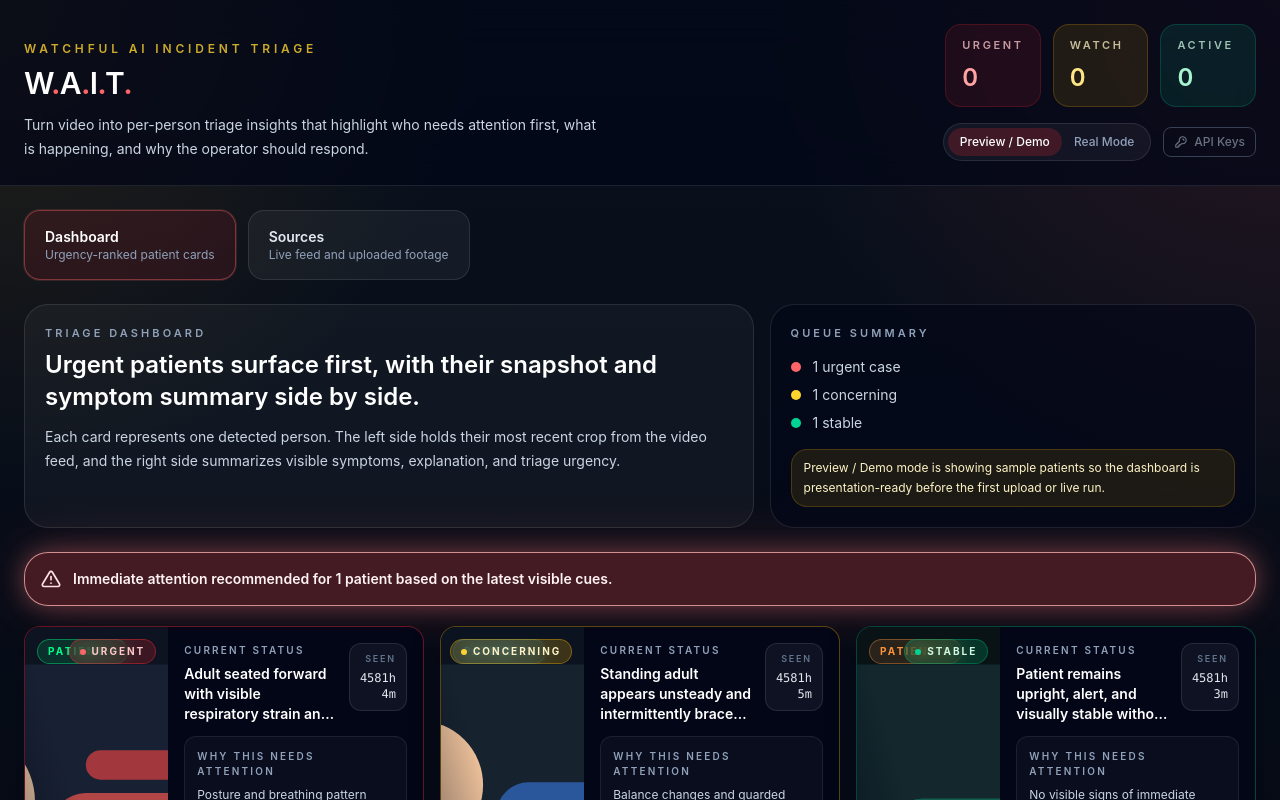
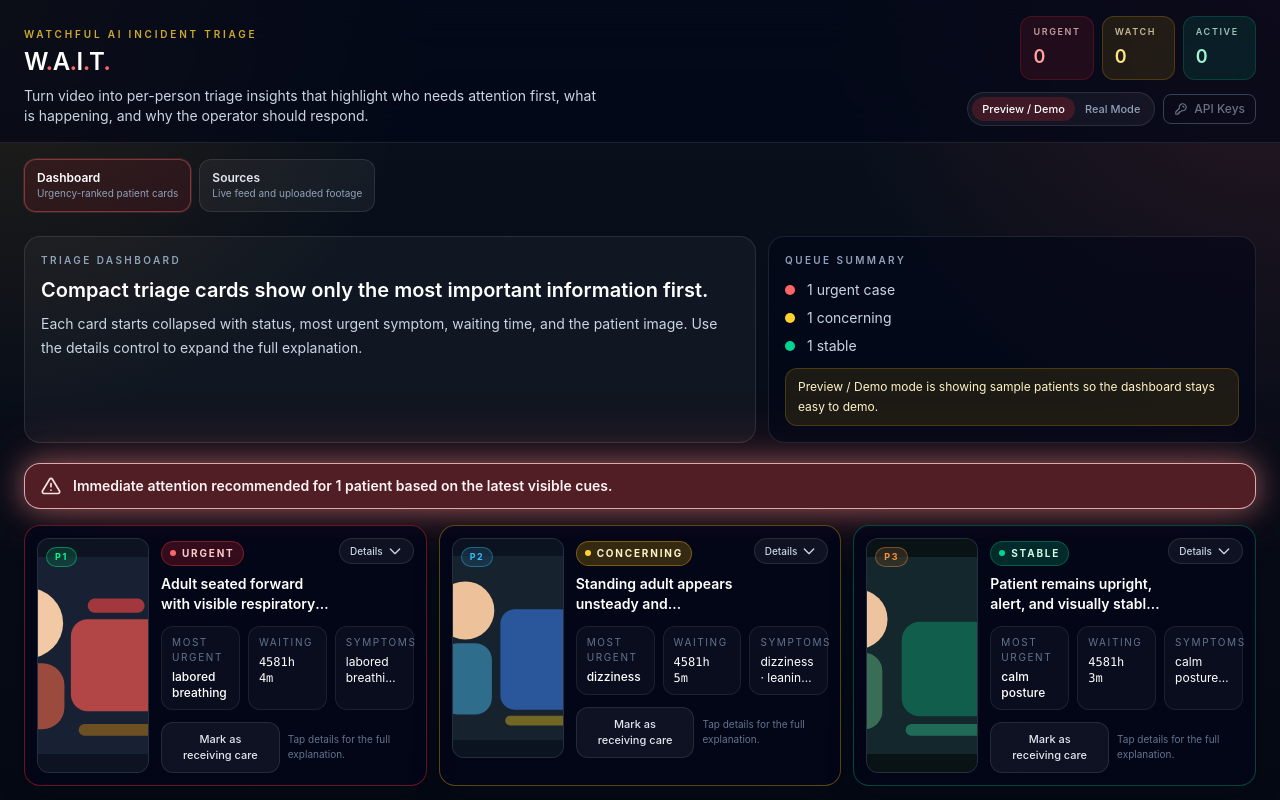
Before and after one commit to matnvd/HackPrincetonS26-VITAL, a Next.js app: page / in a window 1280 px wide. Shown: the top 800 px of the page. Built offline with nearby package versions, Linux system fonts and the light colour scheme.

Commit message:
Compact WAIT cards and header layout

```diff
--- a/app/page.tsx
+++ b/app/page.tsx
@@ -36,37 +36,38 @@ export default function App() {
   return (
     <div className="min-h-screen bg-[radial-gradient(circle_at_top_left,_rgba(245,158,11,0.12),_transparent_28%),radial-gradient(circle_at_top_right,_rgba(239,68,68,0.14),_transparent_30%),linear-gradient(180deg,_#09111d_0%,_#050913_100%)] text-white">
       <header className="border-b border-white/10 bg-slate-950/70 backdrop-blur-xl">
-        <div className="mx-auto flex w-full max-w-7xl flex-col gap-5 px-6 py-6 lg:flex-row lg:items-end lg:justify-between">
+        <div className="mx-auto flex w-full max-w-7xl flex-col gap-4 px-6 py-4">
+          <div className="flex flex-col gap-4 xl:flex-row xl:items-end xl:justify-between">
           <div className="max-w-2xl">
-            <p className="mb-2 text-xs font-semibold uppercase tracking-[0.32em] text-amber-300/80">
+            <p className="mb-1 text-[10px] font-semibold uppercase tracking-[0.28em] text-amber-300/80">
               Watchful AI Incident Triage
             </p>
-            <h1 className="text-3xl font-semibold tracking-tight text-white">
+            <h1 className="text-2xl font-semibold tracking-tight text-white">
               W<span className="text-red-400">.</span>A<span className="text-red-400">.</span>I<span className="text-red-400">.</span>T<span className="text-red-400">.</span>
             </h1>
-            <p className="mt-3 max-w-xl text-sm leading-6 text-slate-300">
+            <p className="mt-2 max-w-xl text-sm leading-5 text-slate-300">
               Turn video into per-person triage insights that highlight who needs attention first, what is happening,
               and why the operator should respond.
             </p>
           </div>
 
-          <div className="flex flex-col items-start gap-4 lg:items-end">
-            <div className="grid grid-cols-3 gap-3">
-              <div className="rounded-2xl border border-red-500/20 bg-red-500/10 px-4 py-3">
-                <p className="text-[11px] font-semibold uppercase tracking-[0.24em] text-red-200/75">Urgent</p>
-                <p className="mt-2 text-2xl font-semibold text-red-300">{urgentCount}</p>
+          <div className="flex flex-col gap-3 xl:items-end">
+            <div className="grid grid-cols-3 gap-2">
+              <div className="rounded-xl border border-red-500/20 bg-red-500/10 px-3 py-2">
+                <p className="text-[9px] font-semibold uppercase tracking-[0.18em] text-red-200/75">Urgent</p>
+                <p className="mt-1 text-lg font-semibold text-red-300">{urgentCount}</p>
               </div>
-              <div className="rounded-2xl border border-amber-400/20 bg-amber-400/10 px-4 py-3">
-                <p className="text-[11px] font-semibold uppercase tracking-[0.24em] text-amber-100/75">Watch</p>
-                <p className="mt-2 text-2xl font-semibold text-amber-200">{watchCount}</p>
+              <div className="rounded-xl border border-amber-400/20 bg-amber-400/10 px-3 py-2">
+                <p className="text-[9px] font-semibold uppercase tracking-[0.18em] text-amber-100/75">Watch</p>
+                <p className="mt-1 text-lg font-semibold text-amber-200">{watchCount}</p>
               </div>
-              <div className="rounded-2xl border border-emerald-400/20 bg-emerald-400/10 px-4 py-3">
-                <p className="text-[11px] font-semibold uppercase tracking-[0.24em] text-emerald-100/75">Active</p>
-                <p className="mt-2 text-2xl font-semibold text-emerald-200">{activeCount}</p>
+              <div className="rounded-xl border border-emerald-400/20 bg-emerald-400/10 px-3 py-2">
+                <p className="text-[9px] font-semibold uppercase tracking-[0.18em] text-emerald-100/75">Active</p>
+                <p className="mt-1 text-lg font-semibold text-emerald-200">{activeCount}</p>
               </div>
             </div>
 
-            <div className="flex items-center gap-3">
+            <div className="flex flex-wrap items-center gap-2">
               <div className="flex rounded-full border border-white/10 bg-white/5 p-1">
                 {([
                   { key: "demo", label: "Preview / Demo" },
@@ -75,7 +76,7 @@ export default function App() {
                   <button
                     key={key}
                     onClick={() => setDataMode(key)}
-                    className={`rounded-full px-3 py-1.5 text-xs font-medium transition-colors cursor-pointer ${
+                    className={`rounded-full px-2.5 py-1 text-[11px] font-medium transition-colors cursor-pointer ${
                       dataMode === key
                         ? "bg-red-500/20 text-white"
                         : "text-slate-400 hover:text-slate-200"
@@ -86,17 +87,18 @@ export default function App() {
                 ))}
               </div>
               {patients.length > 0 && (
-                <div className="rounded-full border border-white/10 bg-white/5 px-3 py-1.5 text-xs text-slate-300">
+                <div className="rounded-full border border-white/10 bg-white/5 px-2.5 py-1 text-[11px] text-slate-300">
                   {treatedCount} treated
                 </div>
               )}
               <ApiKeySettings />
             </div>
           </div>
+          </div>
         </div>
       </header>
 
-      <nav className="mx-auto flex w-full max-w-7xl gap-3 px-6 pt-6">
+      <nav className="mx-auto flex w-full max-w-7xl flex-wrap gap-2 px-6 pt-4">
         {([
           { key: "dashboard", label: "Dashboard", detail: "Urgency-ranked patient cards", badge: activeCount > 0 ? activeCount : null },
           { key: "video", label: "Sources", detail: "Live feed and uploaded footage", badge: null },
@@ -104,18 +106,18 @@ export default function App() {
           <button
             key={key}
             onClick={() => setTab(key)}
-            className={`flex items-center gap-4 rounded-2xl border px-5 py-4 text-left transition-all cursor-pointer ${
+            className={`flex items-center gap-3 rounded-xl border px-3 py-2.5 text-left transition-all cursor-pointer ${
               tab === key
                 ? "border-red-400/40 bg-red-500/10 shadow-[0_0_0_1px_rgba(248,113,113,0.15)]"
                 : "border-white/10 bg-white/5 hover:border-white/20 hover:bg-white/[0.07]"
             }`}
           >
             <div>
-              <p className={`text-sm font-semibold ${tab === key ? "text-white" : "text-slate-200"}`}>{label}</p>
-              <p className="text-xs text-slate-400">{detail}</p>
+              <p className={`text-xs font-semibold ${tab === key ? "text-white" : "text-slate-200"}`}>{label}</p>
+              <p className="text-[10px] text-slate-400">{detail}</p>
             </div>
             {badge !== null && (
-              <span className="flex h-7 min-w-7 items-center justify-center rounded-full bg-red-500 px-2 text-xs font-bold text-white">
+              <span className="flex h-5 min-w-5 items-center justify-center rounded-full bg-red-500 px-1.5 text-[10px] font-bold text-white">
                 {badge}
               </span>
             )}
--- a/components/Dashboard.tsx
+++ b/components/Dashboard.tsx
@@ -86,70 +86,103 @@ function ElapsedTimer({ since }: { since: number }) {
   return <span>{elapsed}</span>;
 }
 
+function Chevron({ open }: { open: boolean }) {
+  return (
+    <svg
+      className={`h-4 w-4 transition-transform ${open ? "rotate-180" : ""}`}
+      fill="none"
+      viewBox="0 0 24 24"
+      stroke="currentColor"
+      strokeWidth={2}
+    >
+      <path strokeLinecap="round" strokeLinejoin="round" d="m19 9-7 7-7-7" />
+    </svg>
+  );
+}
+
 function PatientCard({ patient, onConfirm }: { patient: Patient; onConfirm: (key: string) => void }) {
   const cfg = RISK_CONFIG[patient.risk];
   const accentColor = PERSON_COLORS[patient.id] ?? "#ffffff";
   const personNum = patient.id.replace("person_", "");
   const topFeature = patient.features[0];
+  const [expanded, setExpanded] = useState(false);
 
   return (
     <div
-      className={`overflow-hidden rounded-2xl border transition-all ${patient.confirmed ? "opacity-50" : ""} ${cfg.border} bg-slate-950/80 shadow-[0_12px_30px_rgba(2,6,23,0.32)]`}
+      className={`overflow-hidden rounded-2xl border transition-all ${patient.confirmed ? "opacity-50" : ""} ${cfg.border} bg-slate-950/80 shadow-[0_10px_24px_rgba(2,6,23,0.28)]`}
     >
-      <div className="flex h-full min-h-[224px] flex-col lg:flex-row">
-        <div className="relative lg:w-[36%]">
-          <div className="absolute inset-0 z-10 bg-gradient-to-tr from-slate-950/80 via-transparent to-transparent" />
+      <div className="flex min-h-[148px] gap-3 p-3">
+        <div className="relative w-28 shrink-0 overflow-hidden rounded-xl border border-white/10 bg-slate-900">
           {/* eslint-disable-next-line @next/next/no-img-element */}
-          <img src={patient.thumbnail} alt="" className="h-full min-h-[148px] w-full object-cover" />
-
+          <img src={patient.thumbnail} alt="" className="h-full min-h-[132px] w-full object-cover" />
           <div
-            className="absolute left-3 top-3 z-20 rounded-full border px-2.5 py-1 text-[10px] font-bold uppercase tracking-[0.22em] backdrop-blur-sm"
+            className="absolute left-2 top-2 rounded-full border px-2 py-0.5 text-[9px] font-bold uppercase tracking-[0.18em] backdrop-blur-sm"
             style={{ color: accentColor, borderColor: `${accentColor}66`, backgroundColor: `${accentColor}22` }}
           >
-            Patient {personNum}
+            P{personNum}
+          </div>
         </div>
 
-          <div className={`absolute right-3 top-3 z-20 flex items-center gap-1.5 rounded-full border px-2.5 py-1 text-[10px] font-bold uppercase tracking-[0.2em] backdrop-blur-sm ${cfg.bg} ${cfg.border} ${cfg.color}`}>
+        <div className="flex min-w-0 flex-1 flex-col">
+          <div className="flex items-start justify-between gap-2">
+            <div className="min-w-0">
+              <div className={`inline-flex items-center gap-1.5 rounded-full border px-2 py-1 text-[10px] font-bold uppercase tracking-[0.18em] ${cfg.bg} ${cfg.border} ${cfg.color}`}>
                 <span className={`h-1.5 w-1.5 rounded-full ${cfg.dot}`} />
                 {cfg.label}
               </div>
-
-          <div className="absolute bottom-3 left-3 right-3 z-20 rounded-xl border border-white/10 bg-black/45 px-3 py-2 backdrop-blur-md">
-            <p className="text-[9px] font-semibold uppercase tracking-[0.22em] text-slate-300">Visible Priority</p>
-            <p className="mt-1 line-clamp-2 text-xs font-medium text-white">{topFeature ?? "No visible symptom detail"}</p>
+              <p className="mt-2 line-clamp-2 text-sm font-semibold leading-5 text-white">{patient.description}</p>
             </div>
 
-          {patient.confirmed && (
-            <div className="absolute inset-0 z-20 flex items-center justify-center bg-slate-950/55">
-              <span className="rounded-full border border-green-400/30 bg-green-500/15 px-4 py-2 text-[10px] font-semibold uppercase tracking-[0.24em] text-green-200">
-                Receiving care
-              </span>
-            </div>
-          )}
+            <button
+              onClick={() => setExpanded((value) => !value)}
+              className="inline-flex shrink-0 items-center gap-1 rounded-full border border-white/10 bg-white/5 px-2.5 py-1 text-[10px] font-medium text-slate-300 transition-colors hover:border-white/20 hover:bg-white/10 cursor-pointer"
+              aria-expanded={expanded}
+              aria-label={expanded ? "Collapse patient details" : "Expand patient details"}
+            >
+              Details
+              <Chevron open={expanded} />
+            </button>
           </div>
 
-        <div className="flex flex-1 flex-col p-4">
-          <div className="mb-3 flex items-start justify-between gap-3">
-            <div>
-              <p className="text-[10px] font-semibold uppercase tracking-[0.22em] text-slate-400">Current Status</p>
-              <h3 className="mt-1.5 line-clamp-3 text-sm font-semibold leading-5 text-white">{patient.description}</h3>
+          <div className="mt-3 grid grid-cols-2 gap-2 text-[10px] text-slate-300 xl:grid-cols-3">
+            <div className="rounded-xl border border-white/8 bg-white/[0.03] px-2.5 py-2">
+              <p className="uppercase tracking-[0.16em] text-slate-500">Most Urgent</p>
+              <p className="mt-1 line-clamp-2 text-xs font-medium text-white">{topFeature ?? "None noted"}</p>
             </div>
-            <div className="rounded-xl border border-white/10 bg-white/5 px-2.5 py-2 text-right">
-              <p className="text-[9px] font-semibold uppercase tracking-[0.2em] text-slate-500">Seen</p>
-              <p className="mt-1 text-xs font-mono text-slate-200">
+            <div className="rounded-xl border border-white/8 bg-white/[0.03] px-2.5 py-2">
+              <p className="uppercase tracking-[0.16em] text-slate-500">Waiting</p>
+              <p className="mt-1 text-xs font-mono text-white">
                 <ElapsedTimer since={patient.firstSeen} />
               </p>
             </div>
+            <div className="rounded-xl border border-white/8 bg-white/[0.03] px-2.5 py-2 col-span-2 xl:col-span-1">
+              <p className="uppercase tracking-[0.16em] text-slate-500">Symptoms</p>
+              <p className="mt-1 line-clamp-2 text-xs text-white">{patient.features.slice(0, 2).join(" · ") || "None noted"}</p>
+            </div>
           </div>
 
-          <div className="mb-3 rounded-xl border border-white/8 bg-white/[0.03] p-3">
-            <p className="text-[10px] font-semibold uppercase tracking-[0.22em] text-slate-400">Why This Needs Attention</p>
-            <p className="mt-1.5 line-clamp-3 text-xs leading-5 text-slate-300">{patient.reason}</p>
+          <div className="mt-3 flex items-center gap-2">
+            <button
+              onClick={() => onConfirm(patient.key)}
+              className={`rounded-xl border px-3 py-2 text-[11px] font-medium transition-all cursor-pointer ${patient.confirmed ? "border-green-500/40 bg-green-500/10 text-green-300" : "border-white/10 bg-white/5 text-slate-200 hover:border-white/20 hover:bg-white/10"}`}
+            >
+              {patient.confirmed ? "Receiving care" : "Mark as receiving care"}
+            </button>
+            <p className="text-[10px] text-slate-500">Tap details for the full explanation.</p>
+          </div>
+        </div>
       </div>
 
-          <div className="flex flex-col gap-2">
-            <p className="text-[10px] font-semibold uppercase tracking-[0.22em] text-slate-400">Observed Symptoms</p>
-            {patient.features.slice(0, 3).map((feature, index) => {
+      {expanded && (
+        <div className="border-t border-white/10 bg-white/[0.03] px-3 py-3">
+          <div className="rounded-xl border border-white/8 bg-slate-950/55 p-3">
+            <p className="text-[10px] font-semibold uppercase tracking-[0.18em] text-slate-400">Why This Needs Attention</p>
+            <p className="mt-1.5 text-xs leading-5 text-slate-300">{patient.reason}</p>
+          </div>
+
+          <div className="mt-3 flex flex-col gap-2">
+            <p className="text-[10px] font-semibold uppercase tracking-[0.18em] text-slate-400">Observed Symptoms</p>
+            {patient.features.map((feature, index) => {
               const isCritical = index === 0 && featureSeverity(feature) >= 3;
               return (
                 <span
@@ -160,26 +193,9 @@ function PatientCard({ patient, onConfirm }: { patient: Patient; onConfirm: (key
                 </span>
               );
             })}
-            {patient.features.length > 3 && (
-              <span className="px-1 text-[11px] text-slate-500">
-                +{patient.features.length - 3} more visible indicators
-              </span>
-            )}
-          </div>
-
-          <div className="mt-auto flex items-center gap-3 pt-4">
-            <button
-              onClick={() => onConfirm(patient.key)}
-              className={`rounded-xl border px-3 py-2 text-xs font-medium transition-all cursor-pointer ${patient.confirmed ? "border-green-500/40 bg-green-500/10 text-green-300" : "border-white/10 bg-white/5 text-slate-200 hover:border-white/20 hover:bg-white/10"}`}
-            >
-              {patient.confirmed ? "Receiving care" : "Mark as receiving care"}
-            </button>
-            <div className="text-[11px] text-slate-500">
-              Snapshot updates each time this person is re-detected.
           </div>
         </div>
-        </div>
-      </div>
+      )}
     </div>
   );
 }
@@ -202,25 +218,24 @@ export default function Dashboard({ patients, onConfirm, mode }: Props) {
   if (!usingPreview && patients.length === 0) {
     return (
       <div className="w-full">
-        <div className="mb-6 grid gap-4 lg:grid-cols-[1.5fr_1fr]">
-          <div className="rounded-3xl border border-white/10 bg-white/[0.04] p-5">
-            <p className="text-[11px] font-semibold uppercase tracking-[0.28em] text-slate-400">Triage Dashboard</p>
-            <h2 className="mt-2 text-2xl font-semibold text-white">Real mode is ready for live detections.</h2>
-            <p className="mt-3 max-w-3xl text-sm leading-6 text-slate-300">
-              Switch to the Sources tab and run an uploaded clip or live feed. As soon as detections arrive, patient cards
-              will populate here in urgency order.
+        <div className="mb-5 grid gap-3 lg:grid-cols-[1.5fr_1fr]">
+          <div className="rounded-2xl border border-white/10 bg-white/[0.04] p-4">
+            <p className="text-[10px] font-semibold uppercase tracking-[0.24em] text-slate-400">Triage Dashboard</p>
+            <h2 className="mt-2 text-xl font-semibold text-white">Real mode is ready for live detections.</h2>
+            <p className="mt-2 max-w-3xl text-sm leading-6 text-slate-300">
+              Switch to the Sources tab and run an uploaded clip or live feed. As soon as detections arrive, patient cards will populate here in urgency order.
             </p>
           </div>
 
-          <div className="rounded-3xl border border-white/10 bg-slate-950/60 p-5">
-            <p className="text-[11px] font-semibold uppercase tracking-[0.28em] text-slate-400">Current State</p>
-            <div className="mt-4 rounded-2xl border border-white/10 bg-white/[0.03] p-4 text-sm leading-6 text-slate-300">
+          <div className="rounded-2xl border border-white/10 bg-slate-950/60 p-4">
+            <p className="text-[10px] font-semibold uppercase tracking-[0.24em] text-slate-400">Current State</p>
+            <div className="mt-3 rounded-xl border border-white/10 bg-white/[0.03] p-3 text-sm leading-6 text-slate-300">
               No live patients detected yet. Use <span className="font-semibold text-white">Preview / Demo</span> to show the simulated dashboard, or stay in <span className="font-semibold text-white">Real Mode</span> for actual results only.
             </div>
           </div>
         </div>
 
-        <div className="rounded-3xl border border-dashed border-white/10 bg-slate-950/40 px-6 py-16 text-center">
+        <div className="rounded-2xl border border-dashed border-white/10 bg-slate-950/40 px-6 py-14 text-center">
           <p className="text-lg font-semibold text-white">Waiting for real incident data</p>
           <p className="mt-2 text-sm text-slate-400">No sample cards are shown in Real Mode.</p>
         </div>
@@ -230,21 +245,18 @@ export default function Dashboard({ patients, onConfirm, mode }: Props) {
 
   return (
     <div className="w-full">
-      <div className="mb-6 grid gap-4 lg:grid-cols-[1.5fr_1fr]">
-        <div className="rounded-3xl border border-white/10 bg-white/[0.04] p-5">
-          <p className="text-[11px] font-semibold uppercase tracking-[0.28em] text-slate-400">Triage Dashboard</p>
-          <h2 className="mt-2 text-2xl font-semibold text-white">
-            Urgent patients surface first, with their snapshot and symptom summary side by side.
-          </h2>
-          <p className="mt-3 max-w-3xl text-sm leading-6 text-slate-300">
-            Each card represents one detected person. The left side holds their most recent crop from the video feed,
-            and the right side summarizes visible symptoms, explanation, and triage urgency.
+      <div className="mb-5 grid gap-3 lg:grid-cols-[1.5fr_1fr]">
+        <div className="rounded-2xl border border-white/10 bg-white/[0.04] p-4">
+          <p className="text-[10px] font-semibold uppercase tracking-[0.24em] text-slate-400">Triage Dashboard</p>
+          <h2 className="mt-2 text-xl font-semibold text-white">Compact triage cards show only the most important information first.</h2>
+          <p className="mt-2 max-w-3xl text-sm leading-6 text-slate-300">
+            Each card starts collapsed with status, most urgent symptom, waiting time, and the patient image. Use the details control to expand the full explanation.
           </p>
         </div>
 
-        <div className="rounded-3xl border border-white/10 bg-slate-950/60 p-5">
-          <p className="text-[11px] font-semibold uppercase tracking-[0.28em] text-slate-400">Queue Summary</p>
-          <div className="mt-4 flex items-center gap-3 text-sm text-slate-300">
+        <div className="rounded-2xl border border-white/10 bg-slate-950/60 p-4">
+          <p className="text-[10px] font-semibold uppercase tracking-[0.24em] text-slate-400">Queue Summary</p>
+          <div className="mt-3 flex items-center gap-3 text-sm text-slate-300">
             <span className="h-2.5 w-2.5 rounded-full bg-red-400" />
             <span>{criticalCount} urgent case{criticalCount !== 1 ? "s" : ""}</span>
           </div>
@@ -257,15 +269,15 @@ export default function Dashboard({ patients, onConfirm, mode }: Props) {
             <span>{stableCount} stable</span>
           </div>
           {usingPreview && (
-            <p className="mt-4 rounded-2xl border border-amber-400/20 bg-amber-400/10 px-3 py-2 text-xs leading-5 text-amber-100">
-              Preview / Demo mode is showing sample patients so the dashboard is presentation-ready before the first upload or live run.
+            <p className="mt-3 rounded-xl border border-amber-400/20 bg-amber-400/10 px-3 py-2 text-xs leading-5 text-amber-100">
+              Preview / Demo mode is showing sample patients so the dashboard stays easy to demo.
             </p>
           )}
         </div>
       </div>
 
       {criticalCount > 0 && (
-        <div className="alert-flash mb-5 flex items-center gap-3 rounded-3xl border border-red-300/80 bg-red-500/25 px-4 py-4 shadow-[0_0_40px_rgba(248,113,113,0.35)]">
+        <div className="alert-flash mb-4 flex items-center gap-3 rounded-2xl border border-red-300/80 bg-red-500/25 px-4 py-3 shadow-[0_0_40px_rgba(248,113,113,0.35)]">
           <svg className="h-5 w-5 shrink-0 text-red-100" fill="none" viewBox="0 0 24 24" stroke="currentColor" strokeWidth={2}>
             <path strokeLinecap="round" strokeLinejoin="round" d="M12 9v4m0 4h.01M10.29 3.86L1.82 18a2 2 0 001.71 3h16.94a2 2 0 001.71-3L13.71 3.86a2 2 0 00-3.42 0z" />
           </svg>
@@ -275,18 +287,18 @@ export default function Dashboard({ patients, onConfirm, mode }: Props) {
         </div>
       )}
 
-      <div className="grid gap-4 xl:grid-cols-3">
+      <div className="grid gap-3 xl:grid-cols-3">
         {active.map((patient) => (
           <PatientCard key={patient.key} patient={patient} onConfirm={onConfirm} />
         ))}
       </div>
 
       {confirmed.length > 0 && (
-        <div className="mt-8">
-          <p className="mb-3 text-xs font-semibold uppercase tracking-[0.28em] text-slate-500">
+        <div className="mt-7">
+          <p className="mb-3 text-xs font-semibold uppercase tracking-[0.24em] text-slate-500">
             Receiving Treatment ({confirmed.length})
           </p>
-          <div className="grid gap-4 xl:grid-cols-3">
+          <div className="grid gap-3 xl:grid-cols-3">
             {confirmed.map((patient) => (
               <PatientCard key={patient.key} patient={patient} onConfirm={onConfirm} />
             ))}
```
Lines whose indentation alone changed are shown as unchanged.
